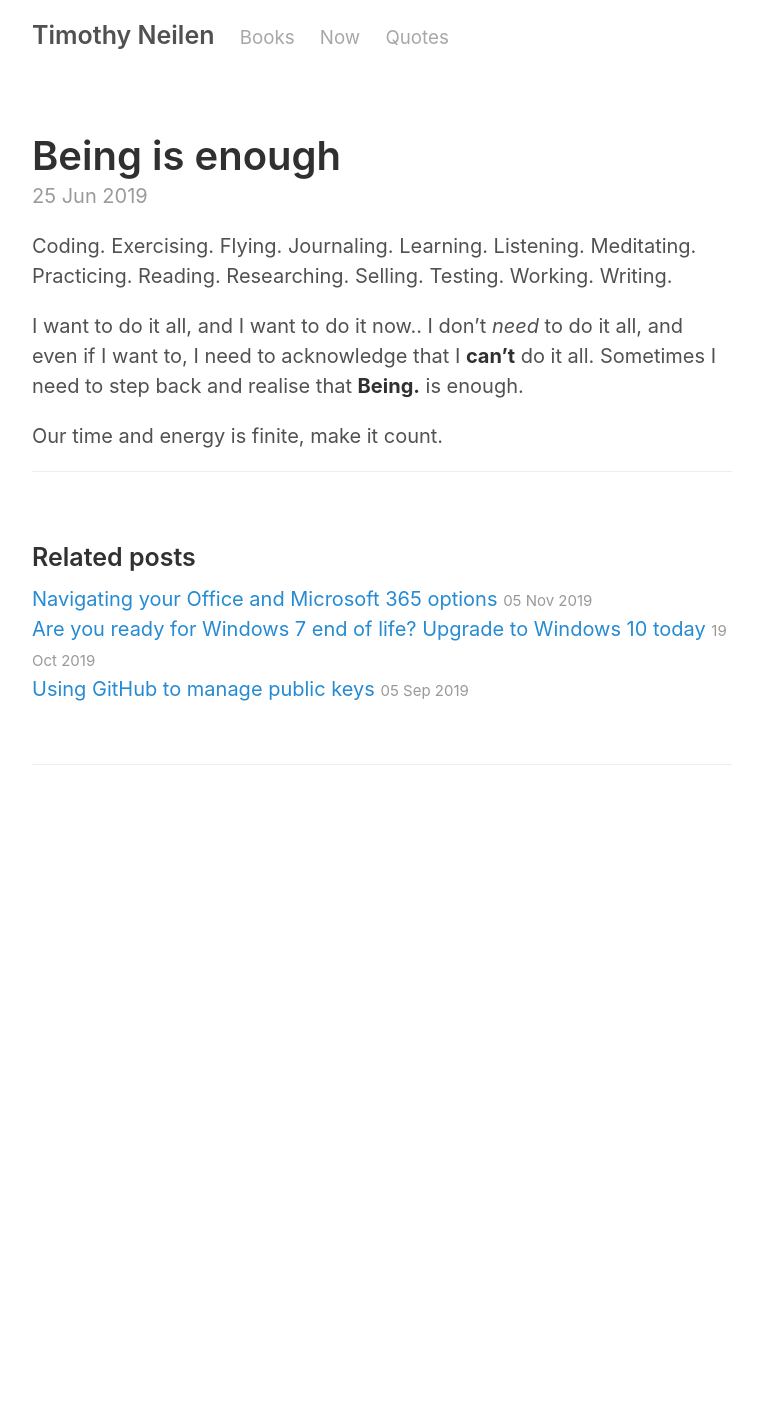
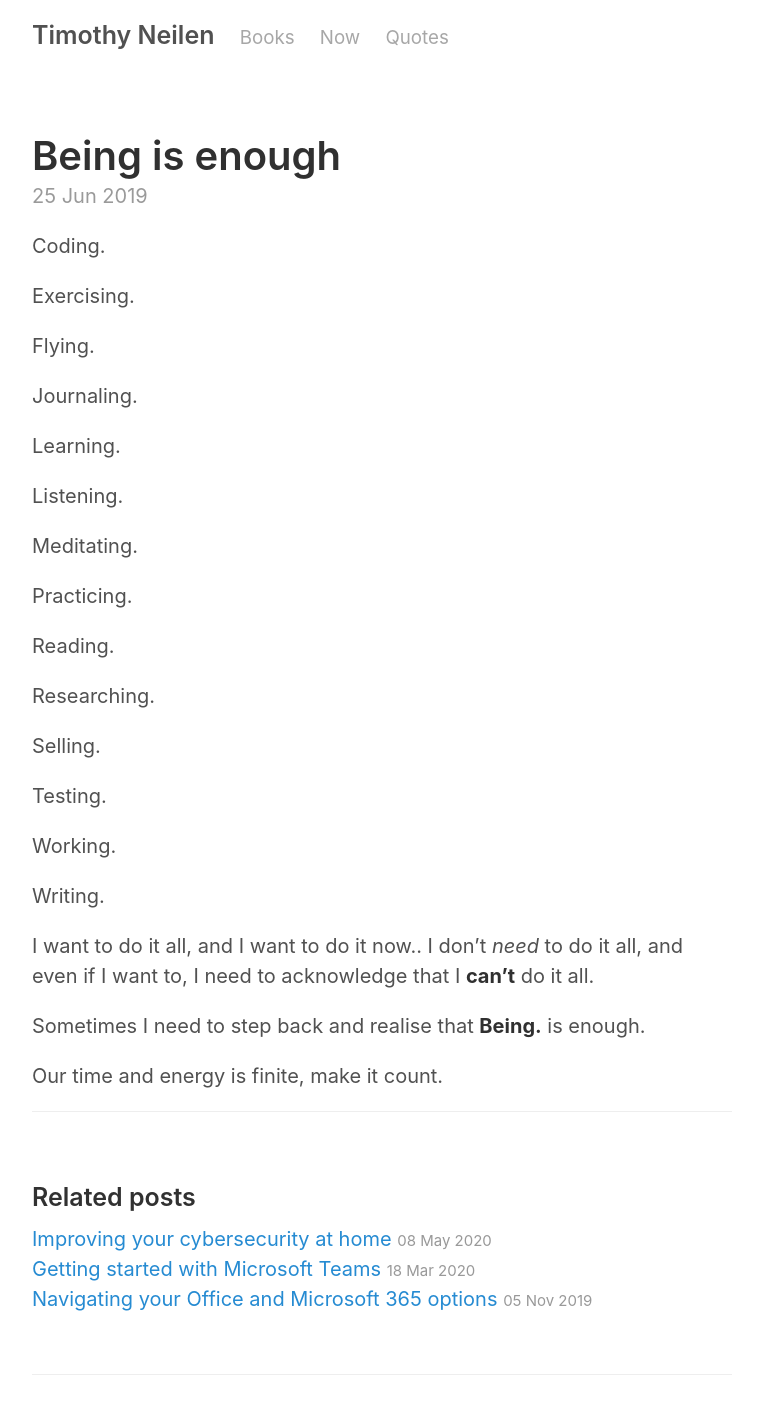
Before and after one commit to teejayen/teejayen.github.io, a Jekyll site: the page built from _posts/2019-06-25-being-is-enough.md, in a window 1280 px wide. Shown: the whole page, without its empty margins (258-1021 px from the left). Built offline with Jekyll 4.4.1, drawn with Linux system fonts in a browser that asks for light colours; before the commit the page ends 900 px from its top, so only the background shows below that; some of the changed lines change nothing that is shown.

Commit message:
new articles from pkcg.com.au

```diff
--- /dev/null
+++ b/_posts/2020-03-18-getting-started-with-microsoft-teams.md
@@ -0,0 +1,34 @@
+---
+layout: post
+title:  "Getting started with Microsoft Teams"
+date:   2020-03-18
+---
+
+*This article was originally written for publishing on the company blog at [PKCG](https://www.pkcg.com.au), and has been cross posted here.*
+
+Everyone is asking about Microsoft Teams, so we thought we post up a quick overview on Microsoft Teams on our blog we can send out for companies who are just starting to use Teams.
+
+Microsoft Teams is a chat-based workspace app that fosters collaboration and communication within a company. Right now, the most likely reason you're using Teams is for internal communication. You're probably about to start working from home in the coming weeks but still want to be able to easily stay in touch with colleagues and discuss ongoing projects.
+
+Teams provides the features of Skype (chat and conferencing), SharePoint and OneDrive (file sharing and collaboration), OneNote (note taking), Planner (everyday project management), Stream (video sharing), plus tabs to bring in other external apps all in a single app.
+
+If you want to jump in the deep end and get up and running quickly, the quick start guide by Microsoft is your best bet - you can download it here. There is also a Microsoft Teams Quick Start video series, if that's more your thing.
+
+We recommend keeping things fairly simple at the start while your team adopts to using a new tool - the basic Team template we have been rolling out includes just four channels:
+
+- **Announcements** - for relaying important information to your team.
+- **General** - for general discussion.
+- **Management** - a private channel reserved for management staff.
+- **Watercooler** - to keep up the office vibe and banter.
+
+A new Team comes with a lot of stuff, but you don’t have to use everything that comes with it. In addition to conversations, you get a SharePoint site, a OneNote notebook, a Planner plan, a Wiki, and lots more!
+
+Over time as your staff become more familiar with Teams, they'll likely start creating their own channels, as well as individual teams focused around specific projects and groups. We can lock down permissions so they can't, but we suggest letting the usage naturally evolve to best fit how your team works.
+
+Some additional resources you might find handy to get the most out of Microsoft Teams are below:
+
+- [9 tips for having the best online meeting experience with Microsoft Teams](https://techcommunity.microsoft.com/t5/microsoft-teams-blog/9-tips-for-having-the-best-online-meeting-experience-with/ba-p/1218884)
+- [Microsoft Teams blog](https://techcommunity.microsoft.com/t5/microsoft-teams-blog/bg-p/MicrosoftTeamsBlog)
+- [Microsoft Teams video training](https://support.office.com/en-us/article/microsoft-teams-video-training-4f108e54-240b-4351-8084-b1089f0d21d7)
+- [Microsoft Teams help & learning center](https://support.office.com/en-us/teams)
+- [Staying productive while working remotely with Teams](https://www.microsoft.com/en-us/microsoft-365/blog/2020/03/10/staying-productive-while-working-remotely-with-microsoft-teams/)
--- /dev/null
+++ b/_posts/2020-05-08-improving-your-cybersecurity-at-home.md
@@ -0,0 +1,47 @@
+---
+layout: post
+title:  "Improving your cybersecurity at home"
+date:   2020-05-08
+---
+
+*This article was originally written for publishing on the company blog at [PKCG](https://www.pkcg.com.au), and has been cross posted here.*
+
+With the sudden move to working from home, and without the protection of enterprise grade firewalls, antivirus and other protections afforded on your office network, it's more important than ever to be vigilant against cyber criminals.
+
+Use your home computer, like you would use your computer at work
+
+The number one cause of compromise that we see is human error, whether that's clicking on a phishing email and entering your details or downloading something that is malicious. Chances are when using your work computer, you are super cautious about the emails, attachments, and links that you open. You should be taking these same exact steps when working from home.
+
+Remember, it isn’t just your personal system you are putting at risk, but company resources too!
+
+## Use strong passphrases
+
+Strong passphrases are the first line of defence for your accounts. See our post on passwords and passphrases here for our recommendations. You should use a different passphrase for your computer, each application, and website you use - particularly those that you have given personally identifiable information (PII).  Using the same email address and passphrase across websites will mean if one site is compromised, then all your accounts are at risk!
+
+We recommend the use of a password manager such as 1Password, Dashlane or LastPass. If you're storing passwords related to work, we can give you access to MyGlue.
+
+## Keep your devices up to date
+
+Keeping your devices, including the operating system, any applications you have installed, and for computers, drivers and firmware, is essential to reduce the number of vulnerabilities that can be used to access your device. Updates also deliver new features, and can sometimes improve performance too!
+
+Use reputable anti-virus / anti-malware protection
+
+Anti-virus or anti-malware protection is another layer of security that provides protection for your computer against malicious threats. It's important that it's kept up to date with the latest signatures, and if it doesn't run in realtime then you should be scanning all files you haven't opened before.
+
+If you're a current client of PKCG, you are more than likely are using Sophos Intercept X at work and we can install this on your devices at home too!
+
+## Use secure Wi-Fi
+
+While the Wi-Fi network  at the office is likely to be secure and encrypted, the same might not be true for your connection at home. If you risk using an unsecured network while working remotely, you could be allowing nearby cyber criminals a route into the company network. It's trivial  for cyber criminals to set up an unsecured network and "sniff" all the traffic going over a wireless connection.
+
+## Back up your data
+
+Storage is cheap, you can use either an external drive or back up to the cloud. Unplug your external drives when not in use, and store them in a secure place. If your backup software supports it encrypt your backups  with a strong passphrase too.
+
+Cyber criminals don’t always want to steal your data, sometimes they want to encrypt it and keep it at ransom. Make sure you test your backups too, firstly to make sure they are happening, and secondly to make sure you can recover data from them.
+
+## Don't forget physical security too!
+
+Lock your computer when not in use, even if it's only for a short period of time. Make sure your mobile devices have a passcode set, and set up the ability to find or wipe devices remotely if possible.
+
+It’s much easier to access your information if other people have access to your devices.
```
Also changed, not shown: _posts/2019-06-25-being-is-enough.md (+16 -1 lines).
